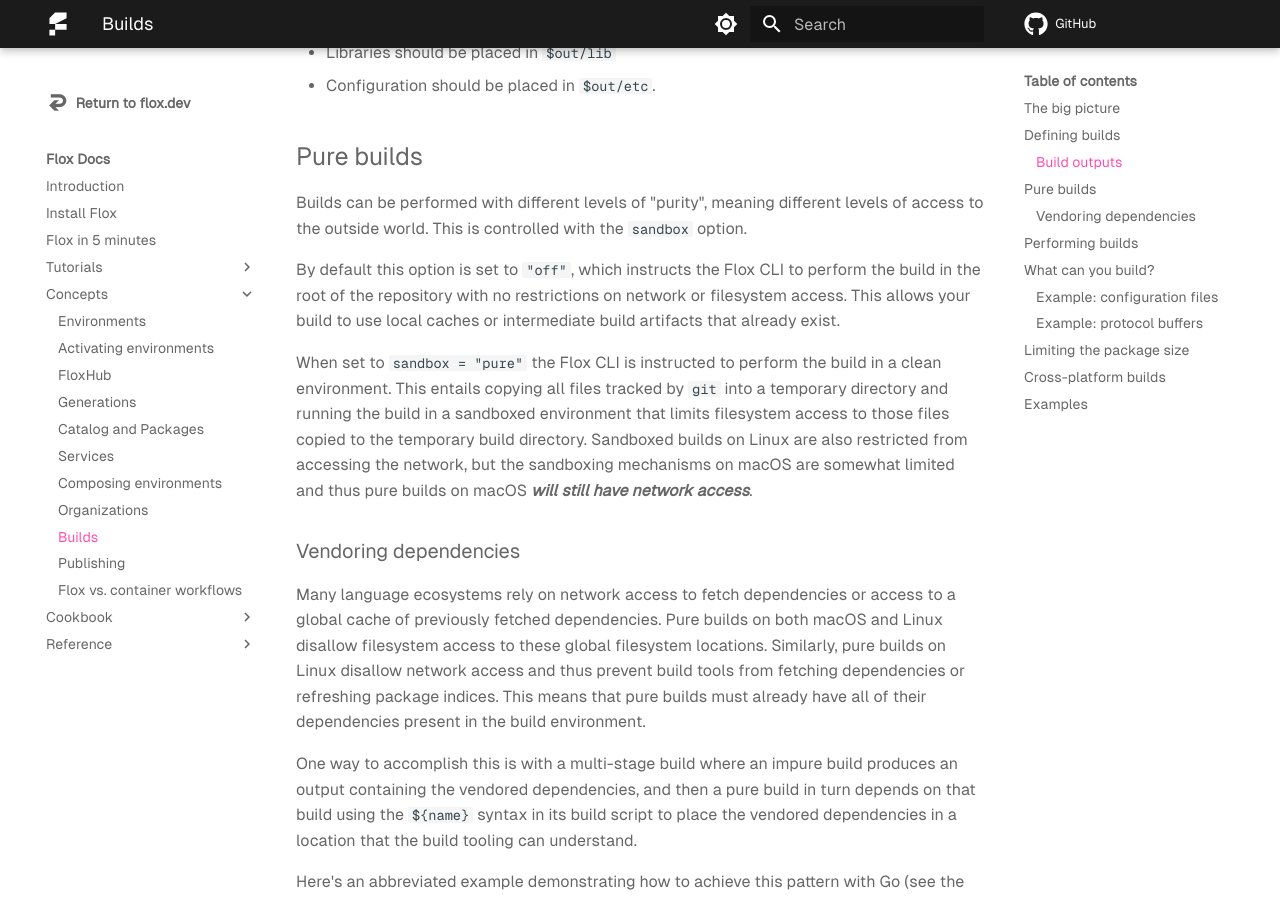
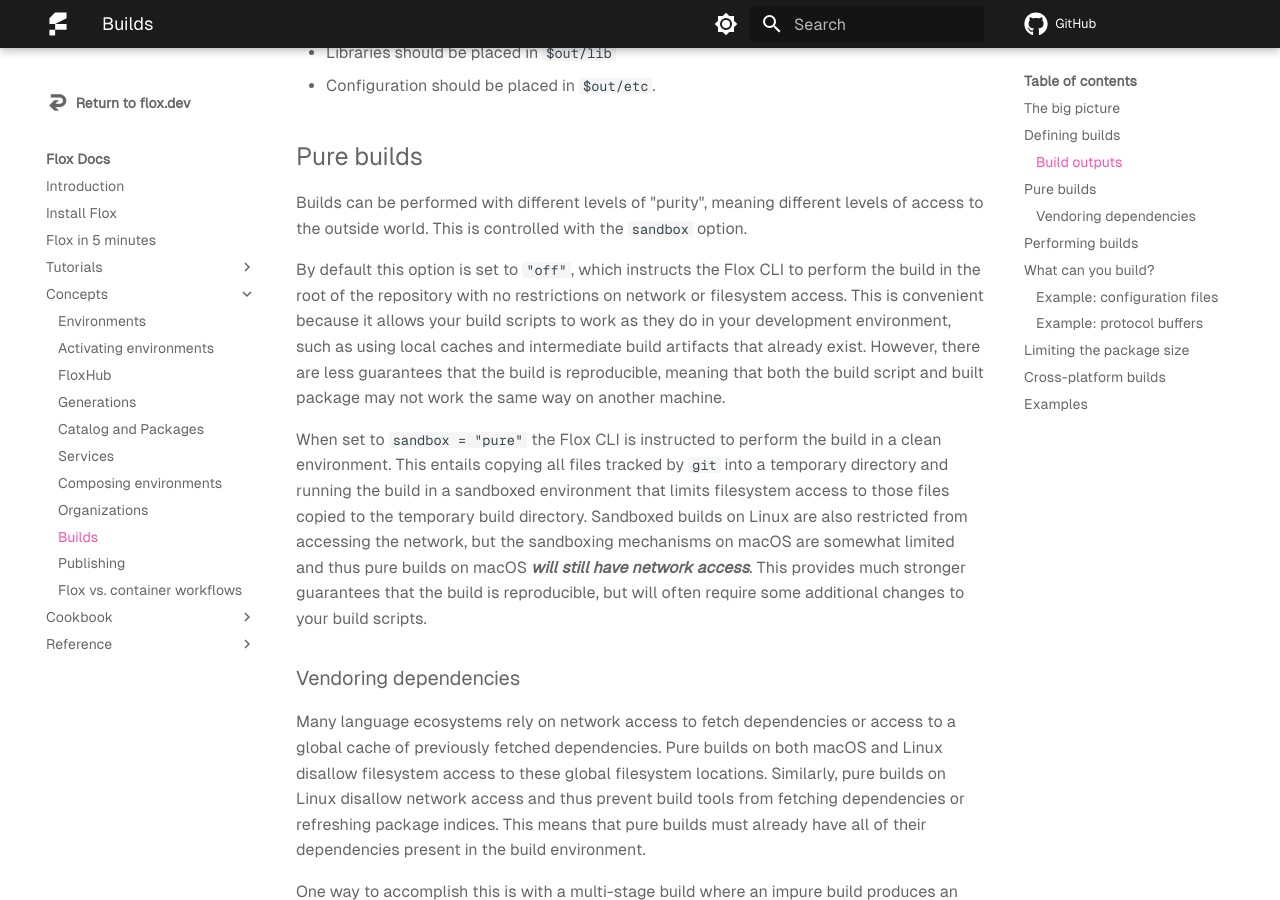
Before and after one commit to flox/floxdocs, an MkDocs documentation site: the page built from docs/concepts/manifest-builds.md, in a window 1280 px wide and 900 px high, scrolled down 2228 px. Built offline with MkDocs 1.6.1 and Material for MkDocs 9.7.7, drawn with Linux system fonts in a browser that asks for light colours; plug-ins that fetch from the network failed and are left out; comment, search, counter and statistics services are not loaded.

Commit message:
feat(builds): Add more "why" about pure builds
Describe why you would choose one over the other and what the trade-offs
are.

```diff
--- a/docs/concepts/manifest-builds.md
+++ b/docs/concepts/manifest-builds.md
@@ -79,11 +79,13 @@ Builds can be performed with different levels of "purity", meaning different lev
 This is controlled with the `sandbox` option.
 
 By default this option is set to `"off"`, which instructs the Flox CLI to perform the build in the root of the repository with no restrictions on network or filesystem access.
-This allows your build to use local caches or intermediate build artifacts that already exist.
+This is convenient because it allows your build scripts to work as they do in your development environment, such as using local caches and intermediate build artifacts that already exist.
+However, there are less guarantees that the build is reproducible, meaning that both the build script and built package may not work the same way on another machine.
 
 When set to `sandbox = "pure"` the Flox CLI is instructed to perform the build in a clean environment.
 This entails copying all files tracked by `git` into a temporary directory and running the build in a sandboxed environment that limits filesystem access to those files copied to the temporary build directory.
 Sandboxed builds on Linux are also restricted from accessing the network, but the sandboxing mechanisms on macOS are somewhat limited and thus pure builds on macOS **_will still have network access_**.
+This provides much stronger guarantees that the build is reproducible, but will often require some additional changes to your build scripts.
 
 ### Vendoring dependencies
 
```
